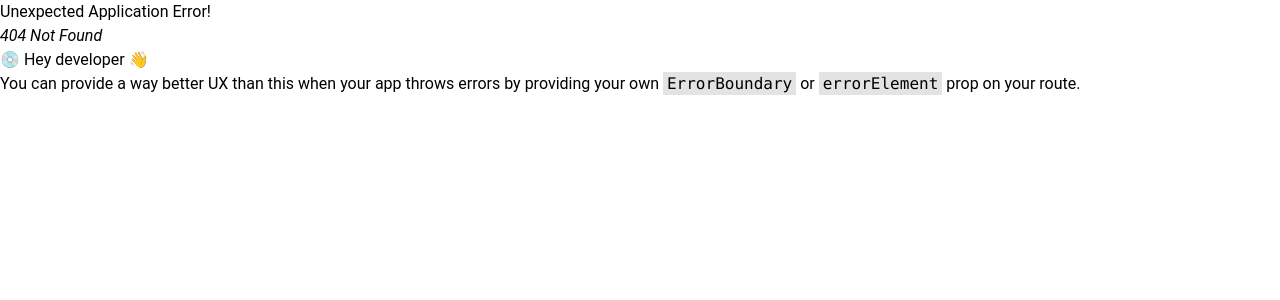
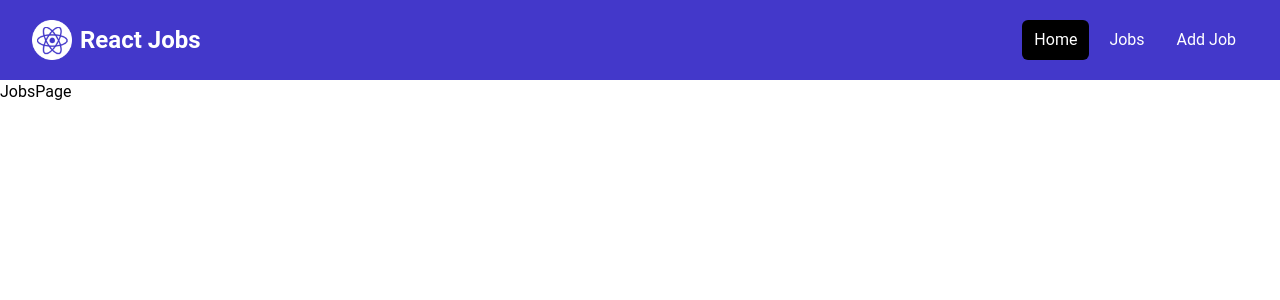
Before and after one commit to jenieg/react-job-board, a React (Vite) app: page /jobs in a window 1280 px wide. Before the commit this address had no page. Shown: the top 300 px of the page. Built offline with nearby package versions, Linux system fonts and the light colour scheme.

Commit message:
Changed <a> to Link

```diff
--- a/src/App.jsx
+++ b/src/App.jsx
@@ -7,11 +7,14 @@ import {
 
 import MainLayout from './layouts/MainLayout';
 import HomePage from './pages/HomePage';
+import JobsPage from './pages/JobsPage';
+
 
 const router = createBrowserRouter(
   createRoutesFromElements(
     <Route path='/' element={<MainLayout />}>
       <Route index element={<HomePage />} />
+      <Route path='/jobs' element={<JobsPage />} />
     </Route>
     )
   )
--- a/src/components/HomeCards.jsx
+++ b/src/components/HomeCards.jsx
@@ -1,4 +1,5 @@
 import React from "react";
+import { Link } from "react-router-dom";
 import Card from "./Card";
 
 const HomeCards = () => {
@@ -11,11 +12,11 @@ const HomeCards = () => {
                         <p className="mt-2 mb-4">
                             Browse our React jobs and start your career today
                         </p>
-                        <a
-                            href="/jobs.html"
+                        <Link
+                            to="/jobs"
                             className="inline-block bg-black text-white rounded-lg px-4 py-2 hover:bg-gray-700">
                             Browse Jobs
-                        </a>
+                        </Link>
                     </Card>
                     <Card bg='bg-indigo-100'>
                     <h2 className="text-2xl font-bold">For Employers</h2>
@@ -23,11 +24,11 @@ const HomeCards = () => {
                             List your job to find the perfect developer for the
                             role
                         </p>
-                        <a
-                            href="/add-job.html"
+                        <Link
+                            to="/add-job"
                             className="inline-block bg-indigo-500 text-white rounded-lg px-4 py-2 hover:bg-indigo-600">
                             Add Job
-                        </a>
+                        </Link>
                     </Card>
                 </div>
             </div>
--- a/src/components/JobListing.jsx
+++ b/src/components/JobListing.jsx
@@ -1,6 +1,7 @@
 import React from "react";
 import { useState } from "react";
 import { FaMapMarker } from 'react-icons/fa'
+import { Link } from "react-router-dom";
 
 const JobListing = ({ job }) => {
     const [showFullDescription, setShowFullDescription] = useState(false);
@@ -34,12 +35,12 @@ const JobListing = ({ job }) => {
                         <FaMapMarker  className="inline text-lg mb-1 mr-1"/>
                         {job.location}
                     </div>
-                    <a
-                        href={`/job/${job.id}`}
+                    <Link
+                        to={`/job/${job.id}`}
                         className="h-[36px] bg-indigo-500 hover:bg-indigo-600 text-white px-4 py-2 rounded-lg text-center text-sm"
                     >
                         Read More
-                    </a>
+                    </Link>
                 </div>
             </div>
         </div>
--- a/src/components/Navbar.jsx
+++ b/src/components/Navbar.jsx
@@ -1,4 +1,5 @@
 import React from "react";
+import { Link } from 'react-router-dom'
 import logo from "../assets/images/logo.png"
 
 const Navbar = () => {
@@ -7,9 +8,9 @@ const Navbar = () => {
             <div className="mx-auto max-w-7xl px-2 sm:px-6 lg:px-8">
                 <div className="flex h-20 items-center justify-between">
                     <div className="flex flex-1 items-center justify-center md:items-stretch md:justify-start">
-                        <a
+                        <Link
                             className="flex flex-shrink-0 items-center mr-4"
-                            href="/index.html"
+                            to="/"
                         >
                             <img
                                 className="h-10 w-auto"
@@ -19,27 +20,27 @@ const Navbar = () => {
                             <span className="hidden md:block text-white text-2xl font-bold ml-2">
                                 React Jobs
                             </span>
-                        </a>
+                        </Link>
                         <div className="md:ml-auto">
                             <div className="flex space-x-2">
-                                <a
-                                    href="/index.html"
+                                <Link
+                                    to="/"
                                     className="text-white bg-black hover:bg-gray-900 hover:text-white rounded-md px-3 py-2"
                                 >
                                     Home
-                                </a>
-                                <a
-                                    href="/jobs.html"
+                                </Link>
+                                <Link
+                                    to="/jobs"
                                     className="text-white hover:bg-gray-900 hover:text-white rounded-md px-3 py-2"
                                 >
                                     Jobs
-                                </a>
-                                <a
-                                    href="/add-job.html"
+                                </Link>
+                                <Link
+                                    to="/add-job"
                                     className="text-white hover:bg-gray-900 hover:text-white rounded-md px-3 py-2"
                                 >
                                     Add Job
-                                </a>
+                                </Link>
                             </div>
                         </div>
                     </div>
--- a/src/components/ViewAllJobs.jsx
+++ b/src/components/ViewAllJobs.jsx
@@ -1,14 +1,15 @@
 import React from "react";
+import { Link } from "react-router-dom";
 
 const ViewAllJobs = () => {
     return (
         <section className="m-auto max-w-lg my-10 px-6">
-            <a
-                href='/jobs'
+            <Link
+                to='/jobs'
                 className="block bg-black text-white text-center py-4 px-6 rounded-xl hover:bg-gray-700"
             >
                 View All Jobs
-            </a>
+            </Link>
         </section>
     );
 };
--- /dev/null
+++ b/src/pages/JobsPage.jsx
@@ -0,0 +1,7 @@
+import React from "react";
+
+const JobsPage = () => {
+    return <div>JobsPage</div>;
+};
+
+export default JobsPage;
```
